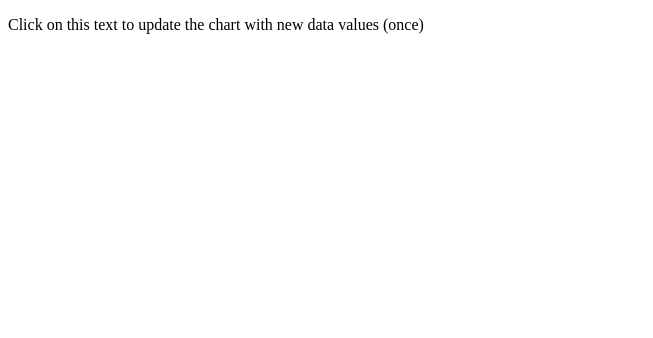
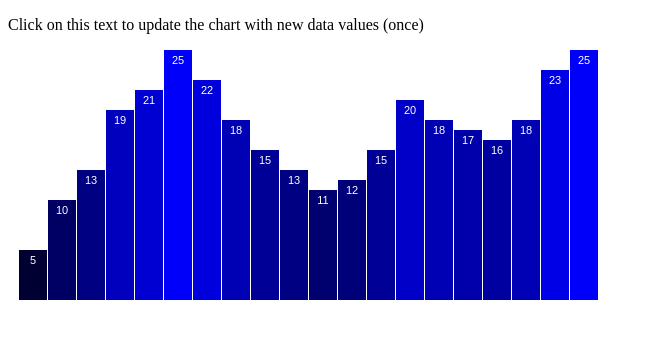
Before and after one commit to gardurinn/social, a plain HTML site: page Chapter9.html in a window 1280 px wide. Shown: the whole page, without its empty margins (0-653 px from the left). Drawn offline with Linux system fonts and the light colour scheme.

Commit message:
no message

```diff
--- a/Chapter9.html
+++ b/Chapter9.html
@@ -42,7 +42,6 @@
 			// Create bars
 			svg.selectAll("rect")
 			   .data(dataset)
-			   	.transition()
 			   .enter()
 			   .append("rect")
 			   .attr("x", function(d, i) {
@@ -116,7 +115,7 @@
 							return h - yScale(d) + 14;
 						});
 
-									});
+					});
 		</script>
 	</body>
 </html>
```
